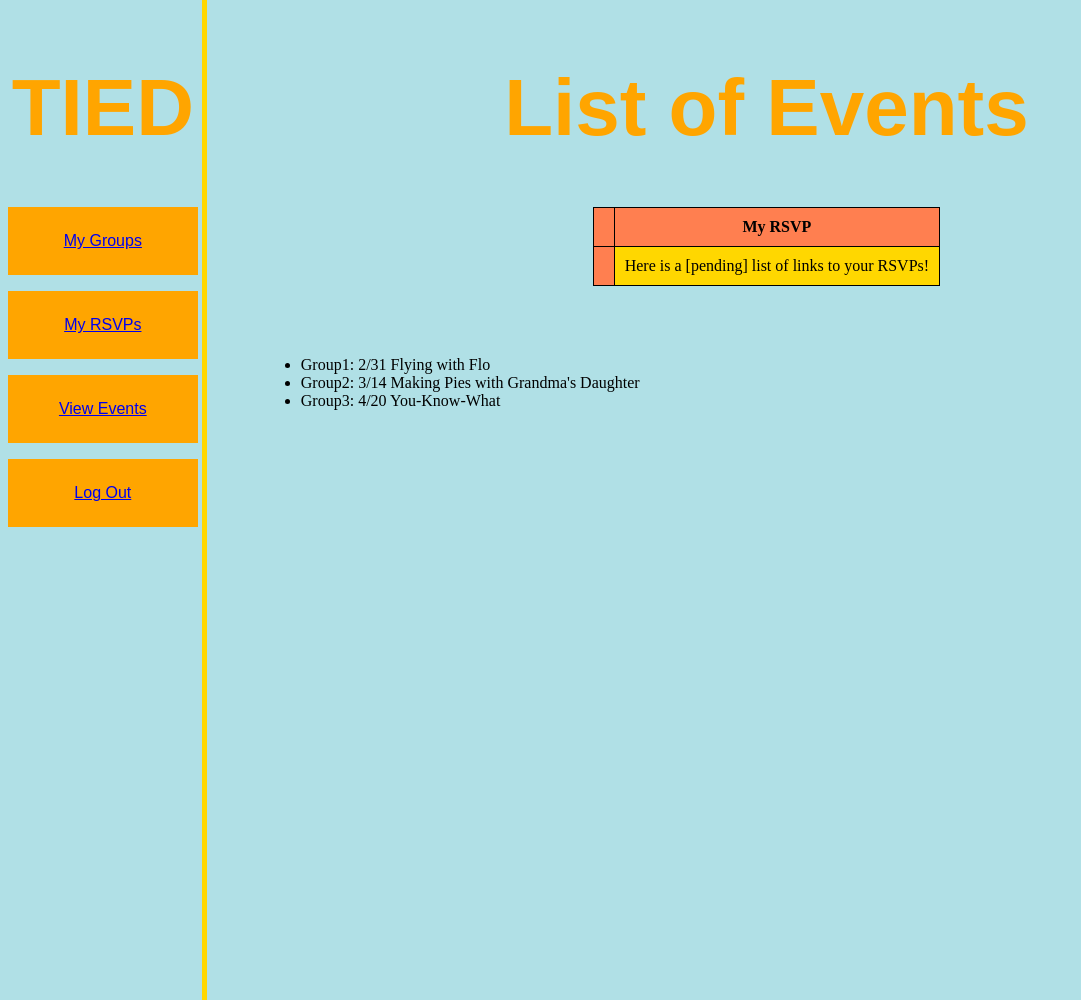
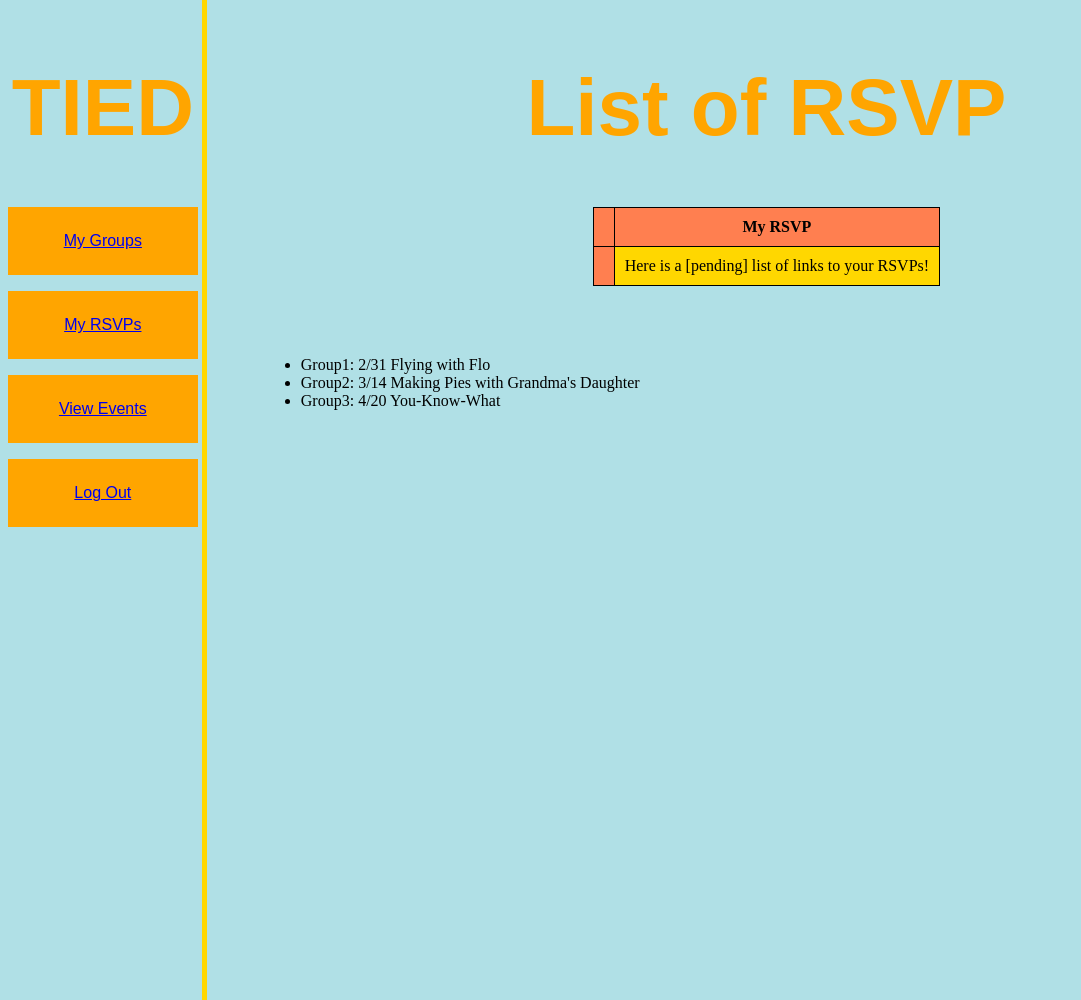
Before and after one commit to jbentivegna15/TIED, a website: page src/frontEnd/myRSVP.htm in a window 1280 px wide. Shown: the whole page, without its empty margins (0-1081 px from the left). Drawn offline with Linux system fonts and the light colour scheme.

Commit message:
minor header change

```diff
--- a/src/frontEnd/myRSVP.htm
+++ b/src/frontEnd/myRSVP.htm
@@ -16,7 +16,7 @@
     </div>
 
     <div id="right" style="float:right; width:80%;">
-      <h1 style="text-align:center">List of Events</h1>
+      <h1 style="text-align:center">List of RSVP</h1>
       <table id="myView" align="center">
         <tr>
           <th></th>
```
Also changed, not shown: src/frontEnd/myGroups.htm (+1 -1 lines).
